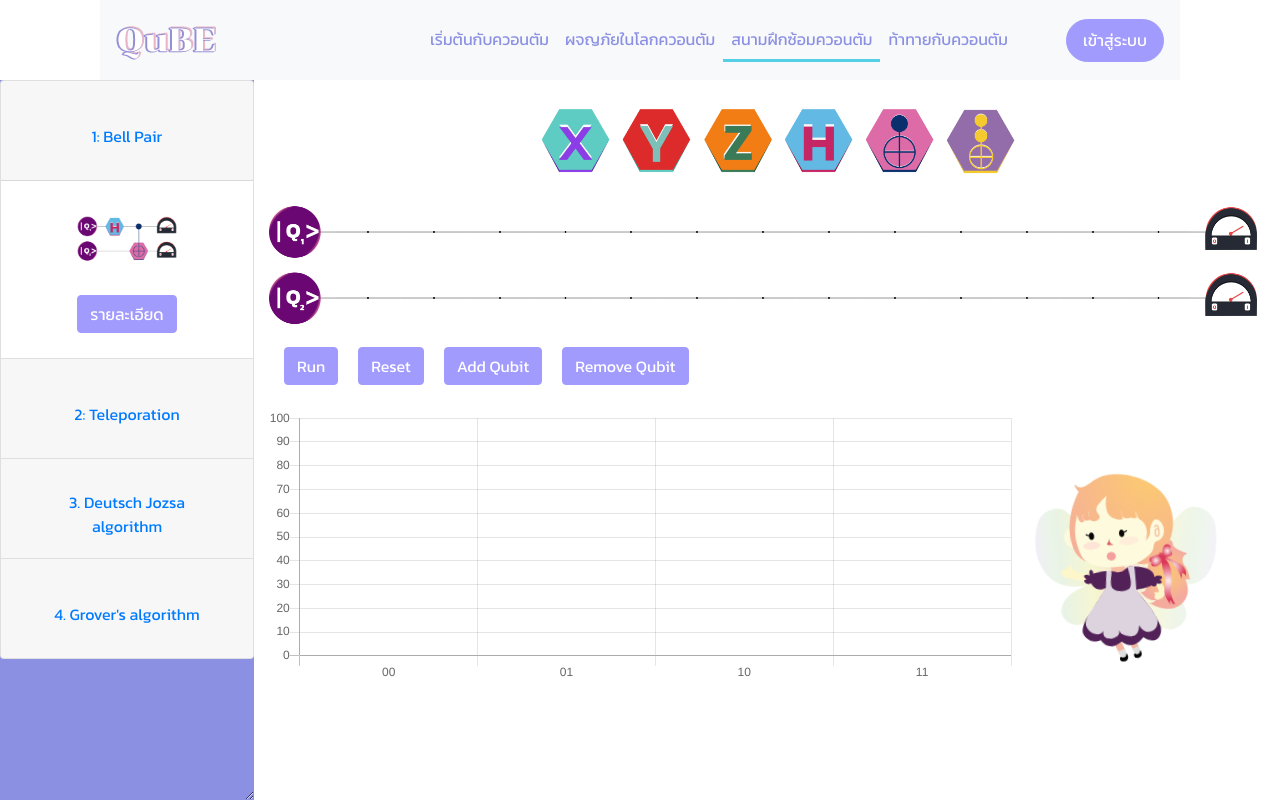
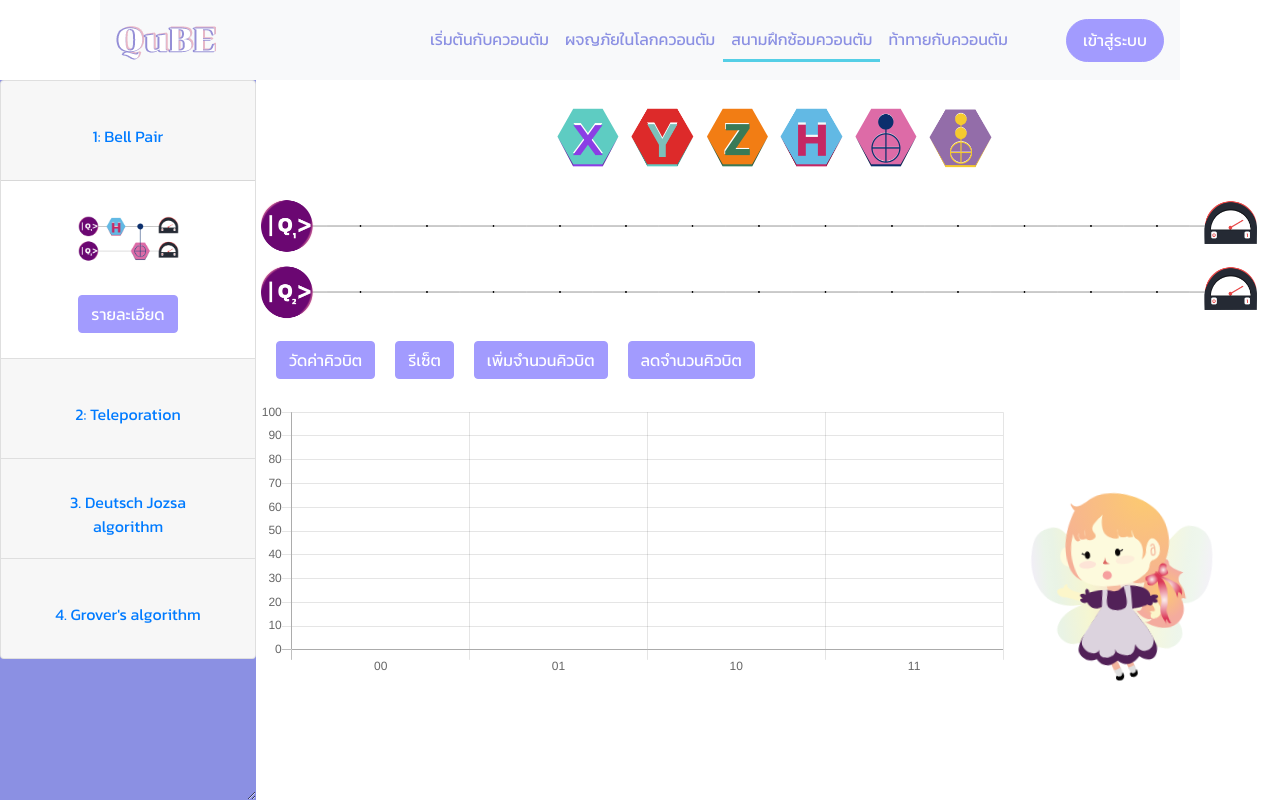
Before and after one commit to Kadphol/QuBE, a React (Create React App) app in the folder frontend/: page /playground in a window 1280 px wide. Built offline with nearby package versions, Linux system fonts and the light colour scheme; no server answers; a web font is replaced by a local one.

Commit message:
add props for use in challenge

```diff
--- a/frontend/src/components/Composer/Composer.scoped.css
+++ b/frontend/src/components/Composer/Composer.scoped.css
@@ -1,23 +1,34 @@
-.Composer {
+.composer {
     width: 100%;
     display: inline-block;
     overflow: hidden;
+}
+
+.composerQuiz {
+    width: 100%;
+    display: inline-block;
+    overflow: hidden;
+    margin-left: 40px;
+    margin-top: -20px;
+}
+
+.gates img {
+    height: auto;
+    width: auto;
+    max-width: 6.3%;
+    max-height: 6.3%;
     margin-left: 10px;
 }
 
-.gates {
-    margin-left: 0;
-}
-
-img.gate {
+.gatesQuiz img {
     height: auto;
     width: auto;
-    max-width: 7%;
-    max-height: 7%;
+    max-width: 5%;
+    max-height: 5%;
     margin-left: 10px;
 }
 
-img.inline {
+.rows img {
     height: auto;
     width: auto;
     max-width: 6.3%;
@@ -25,8 +36,20 @@ img.inline {
     display: inline;
 }
 
-#first {
-    margin-left: 20px;
+.rows img:hover {
+    border: solid gold;
+}
+
+.rowsQuiz img {
+    height: auto;
+    width: auto;
+    max-width: 6%;
+    max-height: 6%;
+    display: inline;
+}
+
+.rowsQuiz img:hover {
+    border: solid gold;
 }
 
 #first {
--- a/frontend/src/components/Composer/Sidebar.tsx
+++ b/frontend/src/components/Composer/Sidebar.tsx
@@ -2,10 +2,9 @@ import React from 'react';
 import { Accordion, Card, Button } from "react-bootstrap";
 import './Sidebar.scoped.css'
 import bellpair from '../../assets/playground/bellpair.png'
-import Drag from './drag'
 
 const detail:Array<string> = [
-    "Lorem ipsum dolor sit amet, consectetur adipiscing elit, sed do eiusmod tempor incididunt ut labore et dolore magna aliqua. Ut enim ad minim veniam, quis nostrud exercitation ullamco laboris nisi ut aliquip ex ea commodo consequat. Duis aute irure dolor in reprehenderit in voluptate velit esse cillum dolore eu fugiat nulla pariatur. Excepteur sint occaecat cupidatat non proident, sunt in culpa qui officia deserunt mollit anim id est laborum.",
+    "Bell pair คือ การต่อวงจรให้คิวบิตนั้นเกิดการพัวพันกัน (Entanglement) โดยวิธีการคือต่อ Hadamard gate ให้คิวบิตหนึ่งมีสถานะ superposition และให้คิวบิตนั้นเป็นตัวควบคุมอีกคิวบิตหนึ่งด้วย CNOT เกต ผลลัพธ์ที่ได้ คือ คิวบิตทั้งสองตัวจะมีค่าเท่ากัน",
     "Lorem ipsum dolor sit amet, consectetur adipiscing elit, sed do eiusmod tempor incididunt ut labore et dolore magna aliqua. Ut enim ad minim veniam, quis nostrud exercitation ullamco laboris nisi ut aliquip ex ea commodo consequat. Duis aute irure dolor in reprehenderit in voluptate velit esse cillum dolore eu fugiat nulla pariatur. Excepteur sint occaecat cupidatat non proident, sunt in culpa qui officia deserunt mollit anim id est laborum.",
     "Lorem ipsum dolor sit amet, consectetur adipiscing elit, sed do eiusmod tempor incididunt ut labore et dolore magna aliqua. Ut enim ad minim veniam, quis nostrud exercitation ullamco laboris nisi ut aliquip ex ea commodo consequat. Duis aute irure dolor in reprehenderit in voluptate velit esse cillum dolore eu fugiat nulla pariatur. Excepteur sint occaecat cupidatat non proident, sunt in culpa qui officia deserunt mollit anim id est laborum.",
     "Lorem ipsum dolor sit amet, consectetur adipiscing elit, sed do eiusmod tempor incididunt ut labore et dolore magna aliqua. Ut enim ad minim veniam, quis nostrud exercitation ullamco laboris nisi ut aliquip ex ea commodo consequat. Duis aute irure dolor in reprehenderit in voluptate velit esse cillum dolore eu fugiat nulla pariatur. Excepteur sint occaecat cupidatat non proident, sunt in culpa qui officia deserunt mollit anim id est laborum.",
--- a/frontend/src/components/Composer/index.tsx
+++ b/frontend/src/components/Composer/index.tsx
@@ -42,7 +42,7 @@ const imageInuse: { [id: string]: string; } = {
     'ccx00': ccxInuse00, 'ccx0': ccxInuse0, 'ccx1': ccxInuse1, 'ccx2': ccxInuse2, 'ccx3': ccxInuse3, 'ccx4': ccxInuse4, 'ccx5': ccxInuse5,
 };
 const qubit: { [id:number]: string; } = { 0:q1, 1:q2, 2:q3, 3:q4, 4:q5,}
-const eLine = Array(13).fill('e')
+var eLine = Array(13).fill('e')
 
 const QubieWrapper = styled.div`
     transform: scaleX(-1);
@@ -50,12 +50,12 @@ const QubieWrapper = styled.div`
     width: 200px;
     right: 50px;
     bottom: 100px;
-    position: absolute;
-    // border: solid blue;
+    margin-left: 20px;
+    // border: solid gold;
     * {
         position: absolute;
         right: 0;
-        bottom: 0;
+        bottom: 0px;
         width: 100%;
         height: 100%;
     }
@@ -63,7 +63,8 @@ const QubieWrapper = styled.div`
 
 interface IProps {
     quiz: boolean,
-    answerCheck: (string)=>void
+    answerCheck: (string)=>void,
+    column: number
 }
 
 interface IState {
@@ -110,6 +111,10 @@ class Composer extends React.Component<IProps, IState>{
         }
     }
 
+    constructor(props) {
+        super(props)
+    }
+
     run = (): void => {
         axios.post('http://localhost/sim', { n: this.state.n, cc: this.state.cc })
             .then((res) => {
@@ -134,7 +139,7 @@ class Composer extends React.Component<IProps, IState>{
         }
         if (gate !== this.state.active) {
             const target = e.target as HTMLElement
-            target.style.border = "solid red"
+            target.style.border = "1px solid black"
             this.setState({ active: gate, activeElement: target, placingGate: Array() })
         }
         else this.setState({ active: 'e', placingGate: Array() })
@@ -354,27 +359,27 @@ class Composer extends React.Component<IProps, IState>{
     render() {
         return (
 
-            <div className="Composer" id="Composer">
+            <div className={this.props.quiz?"composerQuiz":"composer"} >
                 <br />
                 {/* <p className="large">Active: {this.state.active}</p> */}
 
-                <div style={{ display: this.props.quiz?'flex':'block'}}>
+                <div style={{ display: this.props.quiz?'block':'block'}}>
                     <div>
 
-                <div className="gates">
+                <div className={this.props.quiz?"gatesQuiz":"gates"}>
                     {Object.keys(image).map(key => {
-                        return <img className="gate" src={image[key]} onClick={(e) => this.activate(e, key)} />
+                        return <img src={image[key]} onClick={(e) => this.activate(e, key)} />
                     })}
                 </div>
                 <br />
                         {this.state.ccimg.map((line, l:number) => {
                             return (
-                                <Row className="row">
-                                    <img src={qubit[l]} className="inline" id="first" />
+                                <Row className={this.props.quiz?"rowsQuiz":"rows"}>
+                                    <img src={qubit[l]} id="first"/>
                                     {line.map((col: string, c: number) => {
-                                        return <img className="inline" src={imageInuse[col]} onClick={() => this.place(l, c)} />
+                                        return <img src={imageInuse[col]} onClick={() => this.place(l, c)} />
                                     })}
-                                    <img src={m} className="inline" id="last" />
+                                    <img src={m} id="last" />
                                 </Row>
                             )
                         })}
@@ -382,21 +387,23 @@ class Composer extends React.Component<IProps, IState>{
                     </div>
 
 
-                {!this.props.quiz &&
+
                 <div className="buttonPanel">
-                    <button className="btn btn-primary" id="buttonPanel" onClick={this.run}>Run</button>
-                    <button className="btn btn-primary" id="buttonPanel" onClick={this.reset}>Reset</button>
-                    <button className="btn btn-primary" id="buttonPanel" disabled={this.state.n > 4} onClick={this.addQubit}>Add Qubit</button>
-                    <button className="btn btn-primary" id="buttonPanel" disabled={this.state.n < 2} onClick={this.removeQubit}>Remove Qubit</button>
-                </div> }
+                    <button className="btn btn-primary" id="buttonPanel" onClick={this.run}>วัดค่าคิวบิต</button>
+                    <button className="btn btn-primary" id="buttonPanel" onClick={this.reset}>รีเซ็ต</button>
+                  { !this.props.quiz && <button className="btn btn-primary" id="buttonPanel" disabled={this.state.n > 4} onClick={this.addQubit}>เพิ่มจำนวนคิวบิต</button> }
+                  { !this.props.quiz &&  <button className="btn btn-primary" id="buttonPanel" disabled={this.state.n < 2} onClick={this.removeQubit}>ลดจำนวนคิวบิต</button> }
+                </div>
 
                 <div style={{
+                    display: 'flex',
                     position: 'relative',
-                    marginTop: '80px'}}>
+                    marginTop: '80px',
+                    marginLeft: this.props.quiz?'250px':'0'}}>
                 <Bar
                     data={this.state.result}
-                    width={this.props.quiz?550:750}
-                    height={this.props.quiz?220:275}
+                    width={this.props.quiz?500:750}
+                    height={this.props.quiz?130:275}
                     options={{
                         responsive: false,
                         maintainAspectRatio: false,
@@ -429,13 +436,11 @@ class Composer extends React.Component<IProps, IState>{
 
                 </div>
 
-                {this.props.quiz &&
+                {/* {this.props.quiz &&
                 <div className="buttonPanel">
-                    <button className="btn btn-primary" id="buttonPanel" onClick={this.run}>Run</button>
-                    <button className="btn btn-primary" id="buttonPanel" onClick={this.reset}>Reset</button>
-                    <button className="btn btn-primary" id="buttonPanel" disabled={this.state.n > 4} onClick={this.addQubit}>Add Qubit</button>
-                    <button className="btn btn-primary" id="buttonPanel" disabled={this.state.n < 2} onClick={this.removeQubit}>Remove Qubit</button>
-                </div> }
+                    <button className="btn btn-primary" id="buttonPanel" onClick={this.run}>ส่งคำตอบ</button>
+                    <button className="btn btn-primary" id="buttonPanel" onClick={this.reset}>รีเซ็ต</button>
+                </div> } */}
 
             </div>
         );
```
Also changed, not shown: frontend/src/components/Composer/drag.tsx (deleted, +0 -42 lines).
